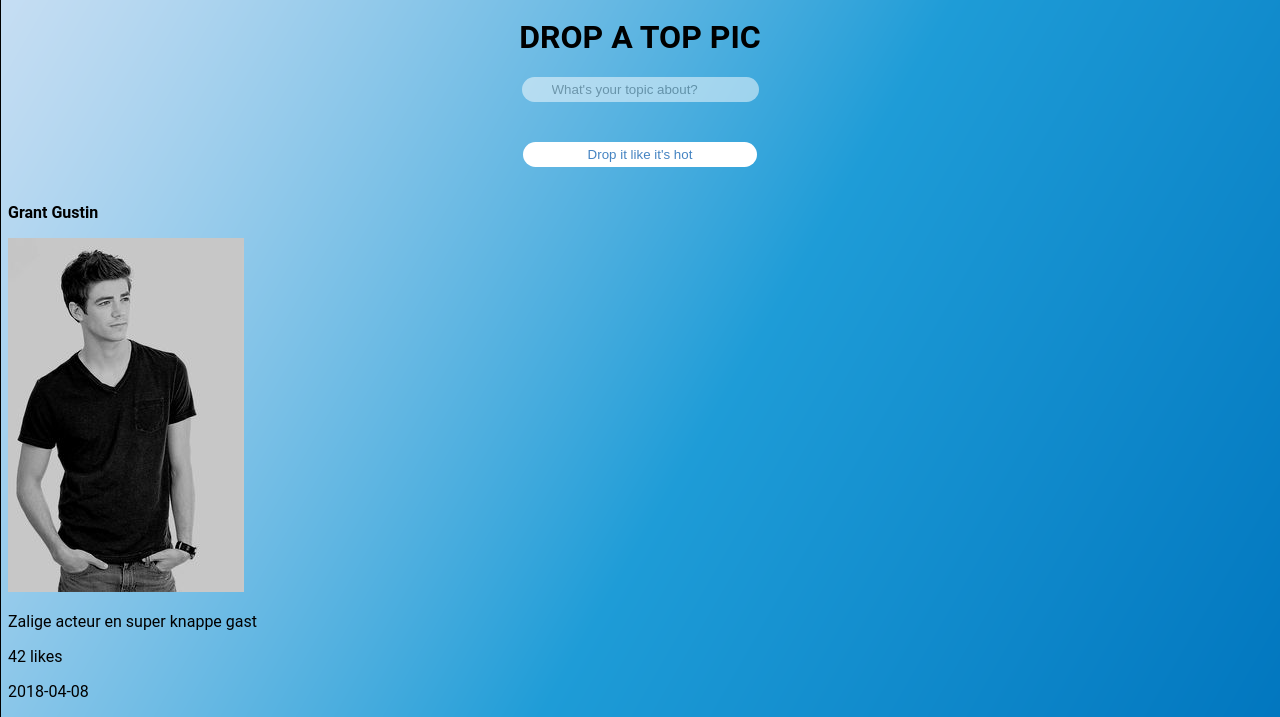
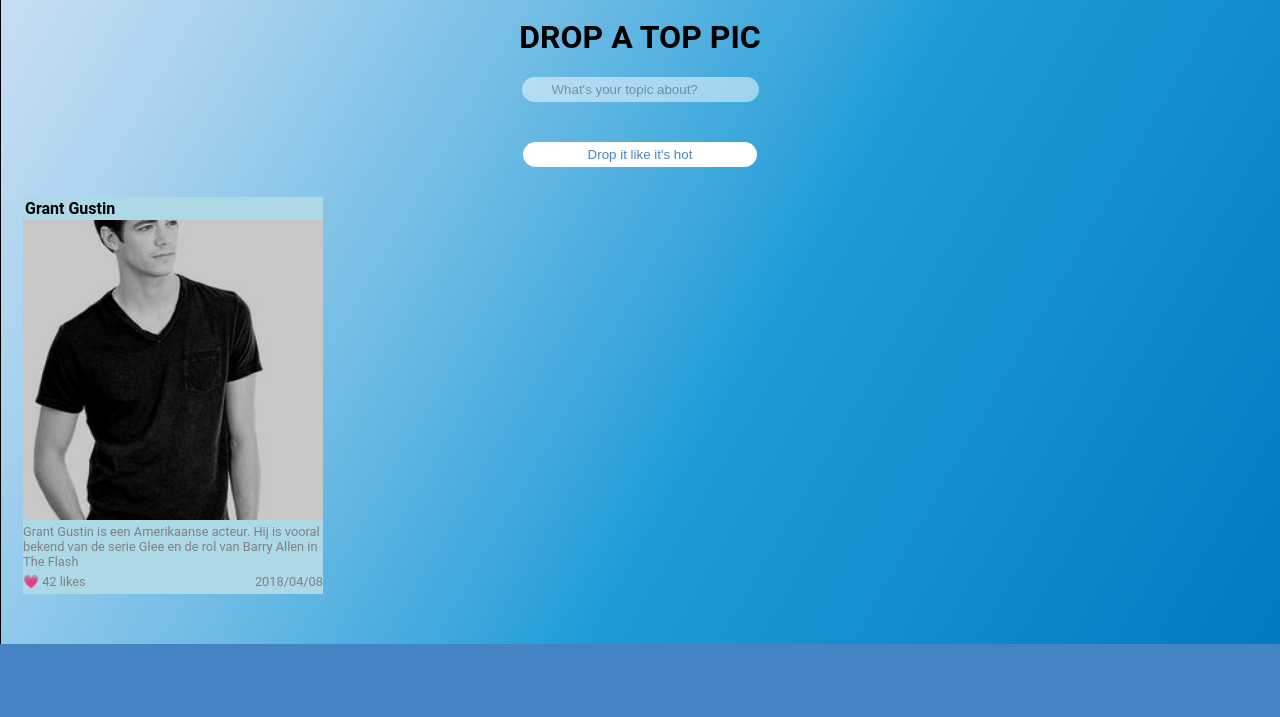
Before and after one commit to LisaWijffels/toppics, a PHP site: page /?post_id=1 in a window 1280 px wide. Shown: the part 156-873 px from the top of the page. After the commit the page ends 800 px from the top, so only its background shows below. Run offline with PHP 8.4, Linux system fonts and the light colour scheme.

Commit message:
1 feed css done

```diff
--- a/css/style.css
+++ b/css/style.css
@@ -141,11 +141,69 @@ h1
     margin-bottom: 20px;
 }
 
+.feed
+{
+
+    margin-top: 10px;
+    display: grid;
+}
+
+.feed__post
+{
+    background-color: #ADD9E6;
+    margin-left: 15px;
+    margin-right: 15px;
+    max-width: 300px;
+
+}
+
 .feed__postUser
 {
     font-weight: bold;
+    margin: 0px;
+    padding: 2px;
+
 }
 
+.feed__postImg
+{
+    max-width: 100%;
+    width: 300px;
+    height: 300px;
+    object-fit: cover;
+    background-color: white;
+}
+
+.feed__postDesc
+{
+    font-size: 0.8em;
+    margin: 0px;
+    margin-bottom: 5px;
+    color:grey;
+}
+
+.feed__flex
+{
+    display: flex;
+    flex-direction: row;
+    justify-content: space-between;
+    margin-top: 5px;
+    margin-bottom: 5px;
+    color: gray;
+}
+
+.feed__postLikes
+{
+    margin: 0px;
+    font-size: 0.8em;
+
+}
+
+.feed__postDate
+{
+    margin: 0px;
+    font-size: 0.8em;
+}
 
 @media (min-width: 30em)
 {
--- a/index.php
+++ b/index.php
@@ -49,9 +49,11 @@ $posts = Post::showPosts();
 
                 <p class="feed__postUser">Grant Gustin</p>
                 <img class="feed__postImg" src="img/grantgustin.jpg">
-                <p class="feed__postDesc">Zalige acteur en super knappe gast</p>
-                <p class="feed__postLikes">42 likes</p>
-                <p class="feed__postDate">2018-04-08</p>
+                <p class="feed__postDesc">Grant Gustin is een Amerikaanse acteur. Hij is vooral bekend van de serie Glee en de rol van Barry Allen in The Flash </p>
+                <div class="feed__flex">
+                    <p class="feed__postLikes">💗 42 likes</p>
+                    <p class="feed__postDate">2018/04/08</p>
+                </div>
 
             </div>
         </div>
```
